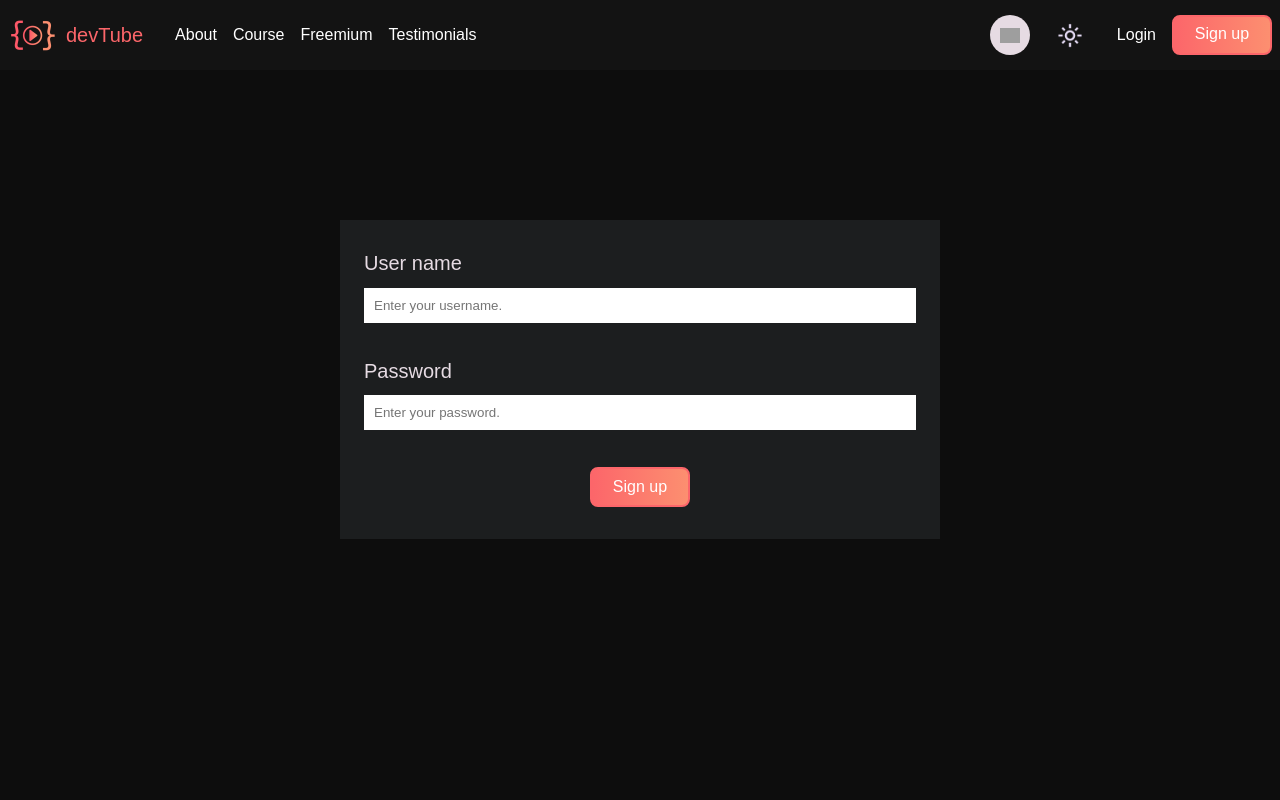
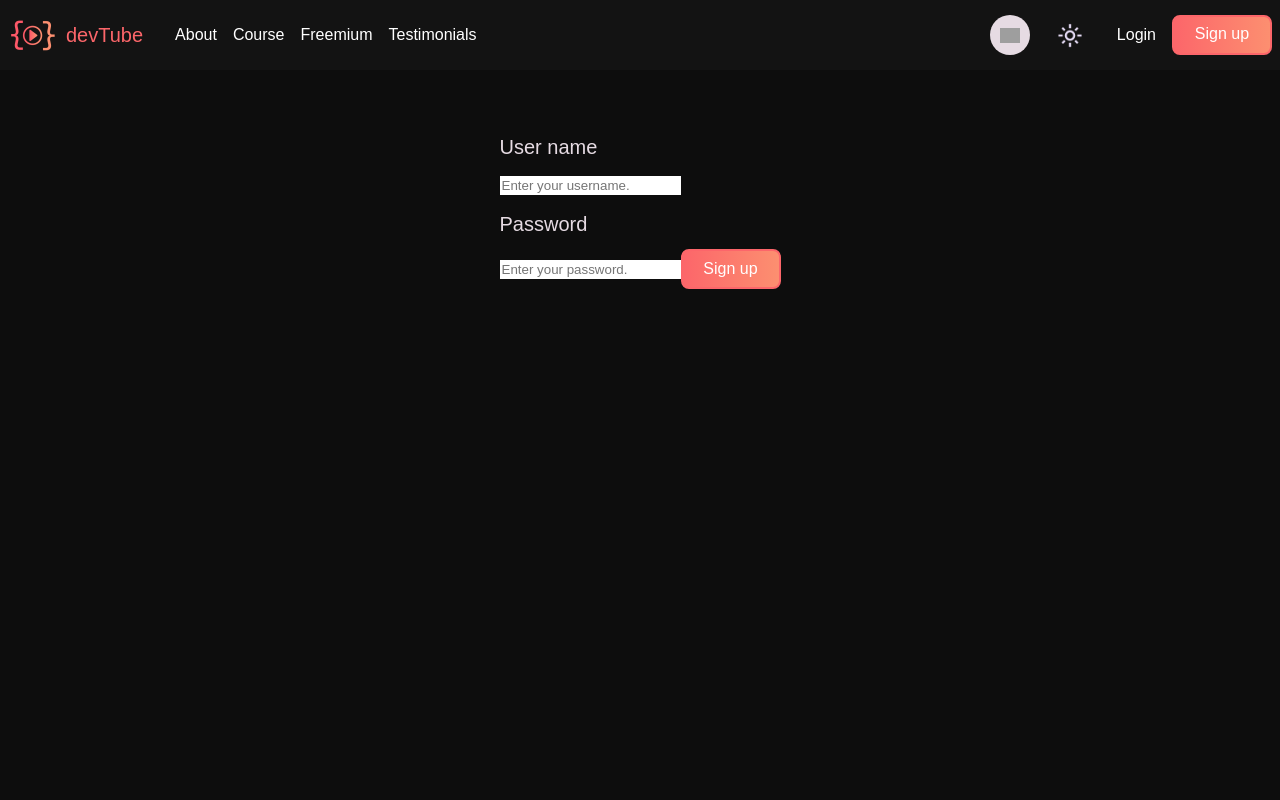
Before and after one commit to WildCodeSchool-2024-09/JS-Nantes-CSS117-P3_DevTube, a React (Vite) app in the folder client/: page /login in a window 1280 px wide. Shown: the top 800 px of the page. Built offline with nearby package versions, Linux system fonts and the light colour scheme; grey boxes are pictures that could not be loaded; a web font is replaced by a local one.

Commit message:
Work in progress.

```diff
--- a/client/src/pages/Login/Login.tsx
+++ b/client/src/pages/Login/Login.tsx
@@ -3,9 +3,10 @@ import "../../styles/Login.css";
 export default function Login() {
   return (
     <section className="main-form-login">
-      <form action="submit" method="get" className="form-login-container">
+      {/* <form action="submit" method="get" className="form-login-container"> */}
+      <form>
         {/* Section username */}
-        <section className="form-login-label">
+        {/* <section className="form-login-label"> */}
         <label id="username" htmlFor="username">
           User name
         </label>
@@ -16,10 +17,8 @@ export default function Login() {
           placeholder="Enter your username."
           required
         />
-        </section>
 
         {/* Section password */}
-        <section className="form-login-label">
         <label id="password" htmlFor="password">
           Password
         </label>
@@ -30,7 +29,6 @@ export default function Login() {
           placeholder="Enter your password."
           required
         />
-        </section>
         <button type="button" className="little-cta">
           Sign up
         </button>
--- a/client/src/styles/Login.css
+++ b/client/src/styles/Login.css
@@ -1,34 +1,17 @@
-main .main-form-login {
+.main-form-login {
   display: flex;
   justify-content: center;
+  align-items: flex-start;
   width: 100%;
   min-height: 100vh;
+  margin: 3rem 0;
 }
-.form-login-container {
-  display: flex;
-  flex-direction: column;
-  justify-content: center;
-  width: 300px;
-  height: fit-content;
-  padding: 2rem 1.5rem;
-  gap: 1.5rem;
-  transform: translateY(150px);
-  background-color: var(--tertiary-color);
-}
-.form-login-label {
-  margin-bottom: .8rem;
-}
-.form-login-container input {
-  width: 100%;
-  height: 35px;
-  margin-top: .8rem;
-  padding-left: .5rem;
-}
-.form-login-container button {
-  align-self: center;
+.main-form-login label {
+  display: block;
+  margin: 1.125rem 0 .8rem;
 }
 @media screen and (min-width: 768px) {
   .form-login-container {
-    width: 600px;
+    /* width: 600px; */
   }
 }
```
Lines whose indentation alone changed are shown as unchanged.
